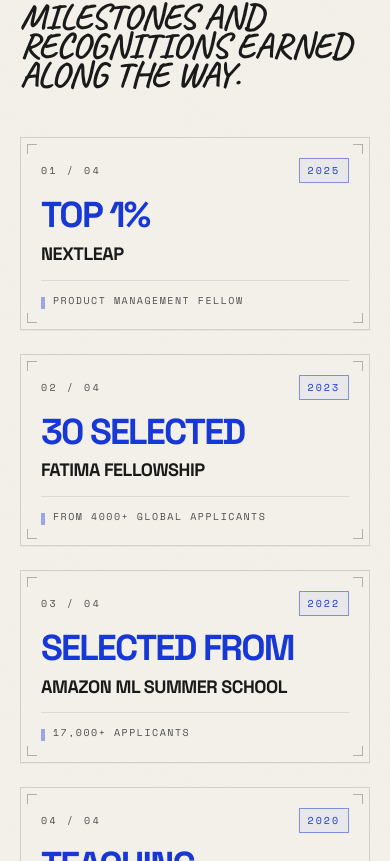
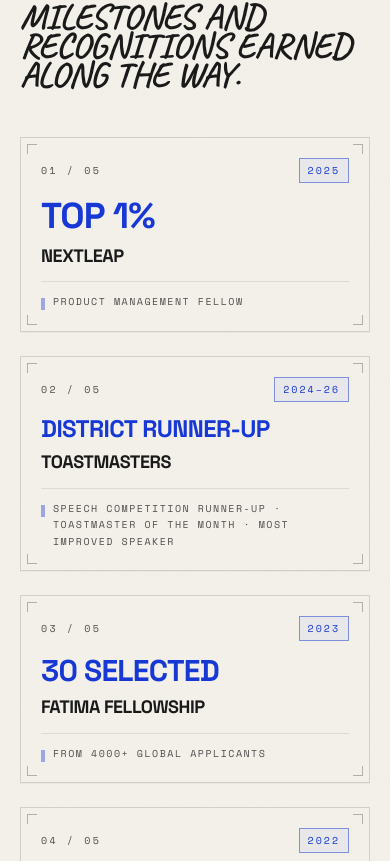
Before and after one commit to onalunchbreak/pankaj-gupta-portfolio, a Next.js app: page / in a window 390 px wide. Shown: the part 10743-11604 px from the top of the page. Built offline with nearby package versions, Linux system fonts and the light colour scheme.

Commit message:
feat(achievements): add Toastmasters card, fix overflow font-size for long labels, and update grid for 5 cards

```diff
--- a/src/components/sections/achievements.tsx
+++ b/src/components/sections/achievements.tsx
@@ -64,7 +64,7 @@
       {/* Stamp: index + year badge */}
       <div className="mb-4 flex items-center justify-between">
         <span className="font-mono text-[10px] uppercase tracking-[0.25em] text-[#1a1a1a]/75">
-          {String(index + 1).padStart(2, "0")} / 04
+          {String(index + 1).padStart(2, "0")} / {String(ACHIEVEMENTS.cards.length).padStart(2, "0")}
         </span>
         <span className="border border-[#1738D5]/50 bg-[#1738D5]/5 px-2 py-1 font-mono text-[10px] uppercase tracking-[0.2em] text-[#1738D5]">
           {card.year}
@@ -72,7 +72,13 @@
       </div>
 
       {/* Focal metric — the big number/label is the hero of the card */}
-      <p className="font-display text-4xl font-bold leading-[0.9] tracking-tighter text-[#1738D5] sm:text-5xl">
+      <p className={`font-display font-bold leading-[0.95] tracking-tight text-[#1738D5] break-words ${
+        card.label.length > 14
+          ? "text-2xl sm:text-3xl lg:text-2xl xl:text-3xl"
+          : card.label.length > 10
+          ? "text-3xl sm:text-4xl lg:text-3xl xl:text-4xl"
+          : "text-4xl sm:text-5xl"
+      }`}>
         {card.label}
       </p>
 
@@ -183,7 +189,7 @@
         </motion.h2>
 
         {/* Validation cards grid */}
-        <div className="mt-12 grid grid-cols-1 gap-6 sm:mt-16 sm:grid-cols-2 sm:gap-7 lg:grid-cols-4 lg:gap-5">
+        <div className="mt-12 grid grid-cols-1 gap-6 sm:mt-16 sm:grid-cols-2 sm:gap-7 lg:grid-cols-3 xl:grid-cols-5 lg:gap-5">
           {ACHIEVEMENTS.cards.map((card, i) => (
             <ValidationCard key={`${card.org}-${card.year}`} card={card} index={i} />
           ))}
--- a/src/lib/data.ts
+++ b/src/lib/data.ts
@@ -616,6 +616,7 @@
   headline: "MILESTONES AND RECOGNITIONS EARNED ALONG THE WAY.",
   cards: [
     { org: "NEXTLEAP", label: "TOP 1%", sub: "PRODUCT MANAGEMENT FELLOW", year: "2025", url: "https://www.linkedin.com/in/gupta-pankaj/details/honors/1635554451885/single-media-viewer/?profileId=ACoAACLgHN8BgAC4xBg9Gm1qV9p5Wfo5FGA6X6s" },
+    { org: "TOASTMASTERS", label: "DISTRICT RUNNER-UP", sub: "SPEECH COMPETITION RUNNER-UP · TOASTMASTER OF THE MONTH · MOST IMPROVED SPEAKER", year: "2024–26", url: "https://www.toastmasters.org/" },
     { org: "FATIMA FELLOWSHIP", label: "30 SELECTED", sub: "FROM 4000+ GLOBAL APPLICANTS", year: "2023", url: "https://www.fatima.institute/" },
     { org: "AMAZON ML SUMMER SCHOOL", label: "SELECTED FROM", sub: "17,000+ APPLICANTS", year: "2022", url: "https://www.scaler.com/partnerships/amazon#hero" },
     { org: "TEACH FOR INDIA", label: "TEACHING VOLUNTEER", sub: "PYTHON PROGRAMMING · GRADE 11–12 STUDENTS", year: "2020", url: "https://www.teachforindia.org/" },
```
